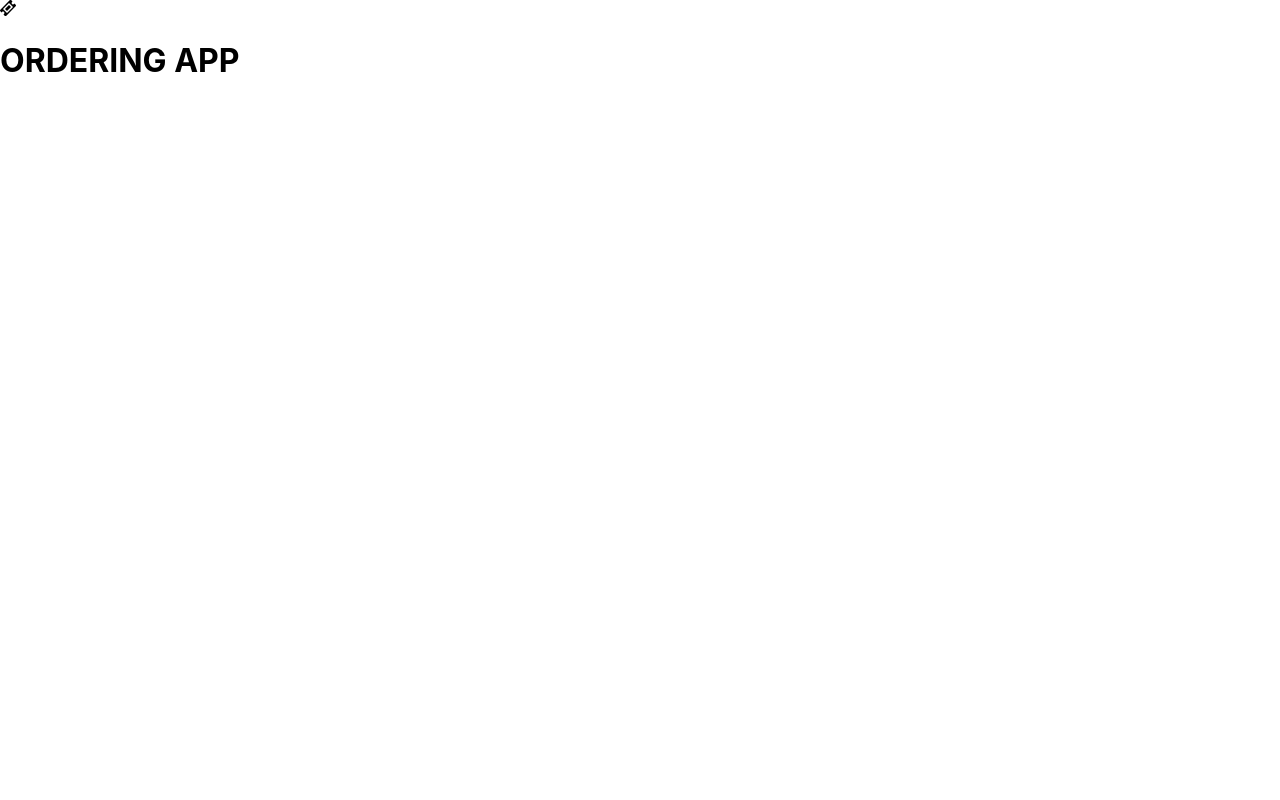
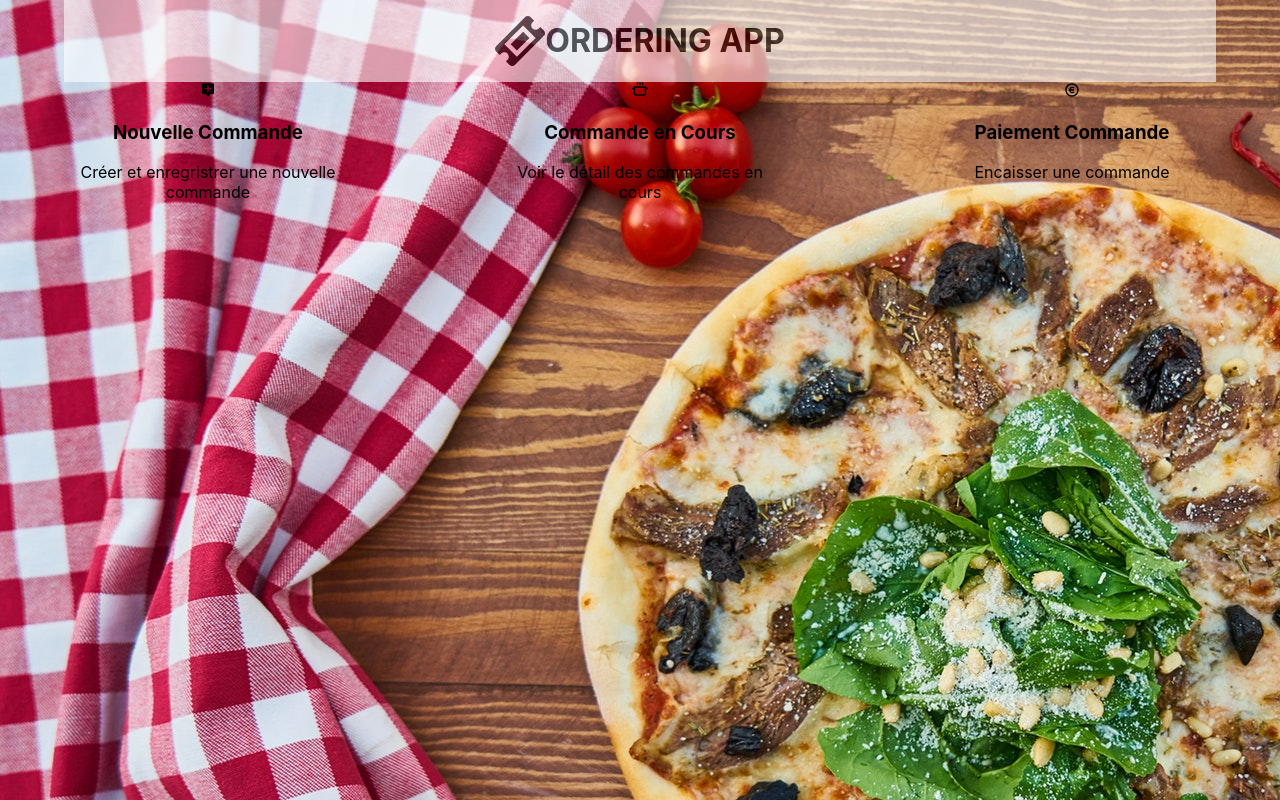
Before and after one commit to AurelieDuynslaeger/Ordering-App-RTK, a React (Create React App) app: page / in a window 1280 px wide. Built offline with nearby package versions, Linux system fonts and the light colour scheme.

Commit message:
home header menu cards

```diff
--- a/src/App.js
+++ b/src/App.js
@@ -4,7 +4,6 @@ import Home from './pages/Home.js'
 
 const App = () => {
   return (
-    <div>
       <BrowserRouter>
         <Routes>
           <Route path="/" element={ <Home/>}/>
@@ -13,7 +12,7 @@ const App = () => {
           <Route path="/OrdersToPay" />
         </Routes>
       </BrowserRouter>
-    </div>
+
   )
 }
 
--- a/src/components/Header.js
+++ b/src/components/Header.js
@@ -1,5 +1,6 @@
 import React from 'react'
 import { ImTicket } from "react-icons/im";
+import "../stylesheets/Header.scss"
 
 const Header = () => {
   return (
--- /dev/null
+++ b/src/components/MenuCard.js
@@ -0,0 +1,17 @@
+import React from 'react'
+
+const MenuCard = ({icon, title, description, action, style}) => {
+  return (
+    <div className="menu-tab" onClick={action} style={style}>
+        <div className="tab-header">
+            {icon}
+        </div>
+        <div className="tab-body">
+            <h3>{title}</h3>
+            <p>{description}</p>
+        </div>
+    </div>
+    )
+}
+
+export default MenuCard
--- a/src/index.scss
+++ b/src/index.scss
@@ -1,5 +1,6 @@
 @use "./stylesheets/reset";
 @use "./stylesheets/variables" as v;
+@use "./stylesheets/mixins" as m;
 
 body {
   margin: 0;
@@ -8,6 +9,7 @@ body {
     sans-serif;
   -webkit-font-smoothing: antialiased;
   -moz-osx-font-smoothing: grayscale;
+  background-image: url("./img/background-pizza.jpg");
 
 }
 
@@ -15,3 +17,25 @@ code {
   font-family: source-code-pro, Menlo, Monaco, Consolas, 'Courier New',
     monospace;
 }
+
+.container {
+  max-width: 90vw;
+  margin: auto;
+}
+
+.menu-cards {
+  display: flex;
+  justify-content: space-between;
+  .menu-tab {
+    flex-basis: 25%;
+    height: 40vh;
+    text-align: center;
+    .tab-header {
+      width: 100%;
+    }
+  }
+}
+
+.add-order {
+  @include m.menuTab(red)
+}
--- a/src/pages/Home.js
+++ b/src/pages/Home.js
@@ -1,11 +1,42 @@
 import React from 'react'
 import Header from '../components/Header.js'
+import MenuCard from '../components/MenuCard.js'
+import { BiSolidMessageAltAdd } from "react-icons/bi";
+import { add } from '../slices/index.js';
+import { useDispatch } from 'react-redux';
+import { PiCookingPotBold } from "react-icons/pi";
+import { RiMoneyEuroCircleLine } from "react-icons/ri";
 
 const Home = () => {
+
+// const orders = useSelector(state => state.data.orders);
+//à mettre sur listing des commandes
+const dispatch = useDispatch();
+
+const order = {};
   return (
     <div className="container">
         <Header/>
-
+        <div className="menu-cards">
+            <MenuCard
+                icon={<BiSolidMessageAltAdd />}
+                title="Nouvelle Commande"
+                description="Créer et enregristrer une nouvelle commande"
+                action={dispatch(add(order))}
+              />
+            <MenuCard
+                icon={<PiCookingPotBold />}
+                title="Commande en Cours"
+                description="Voir le détail des commandes en cours"
+                actions=""
+              />
+            <MenuCard
+                icon={<RiMoneyEuroCircleLine />}
+                title="Paiement Commande"
+                description="Encaisser une commande"
+                actions=""
+              />
+        </div>
     </div>
   )
 }
--- a/src/stylesheets/Header.scss
+++ b/src/stylesheets/Header.scss
@@ -2,5 +2,11 @@
 
 header {
     display: flex;
-    flex-direction: column;
+    justify-content: center;
+    align-items: center;
+    background-color: white;
+    opacity: 0.6;
+    svg {
+        font-size: 5rem;
+    }
 }
--- /dev/null
+++ b/src/stylesheets/_mixins.scss
@@ -0,0 +1,5 @@
+@mixin menuTab ($background){
+    color : white;
+    background-color: $background;
+    border: 0.5rem solid white;
+}
```
